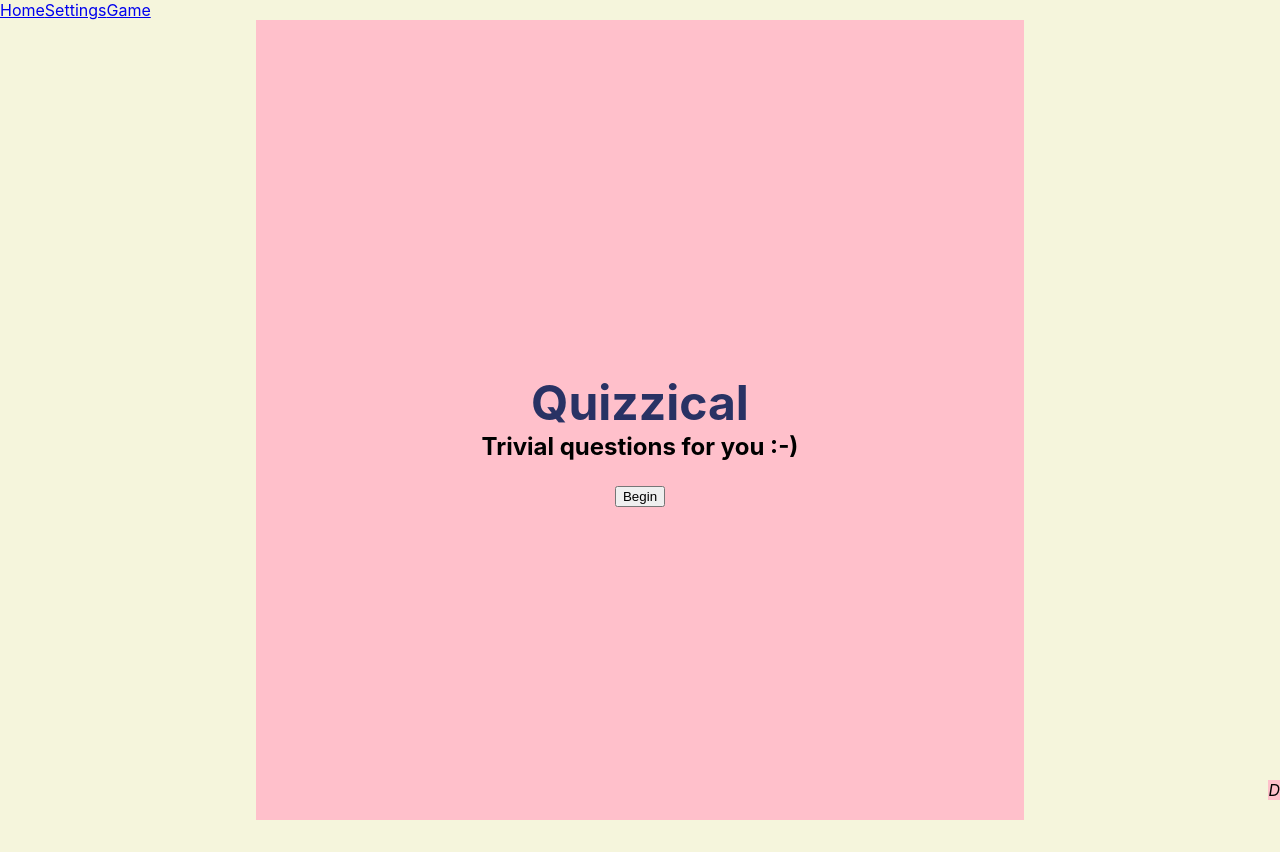
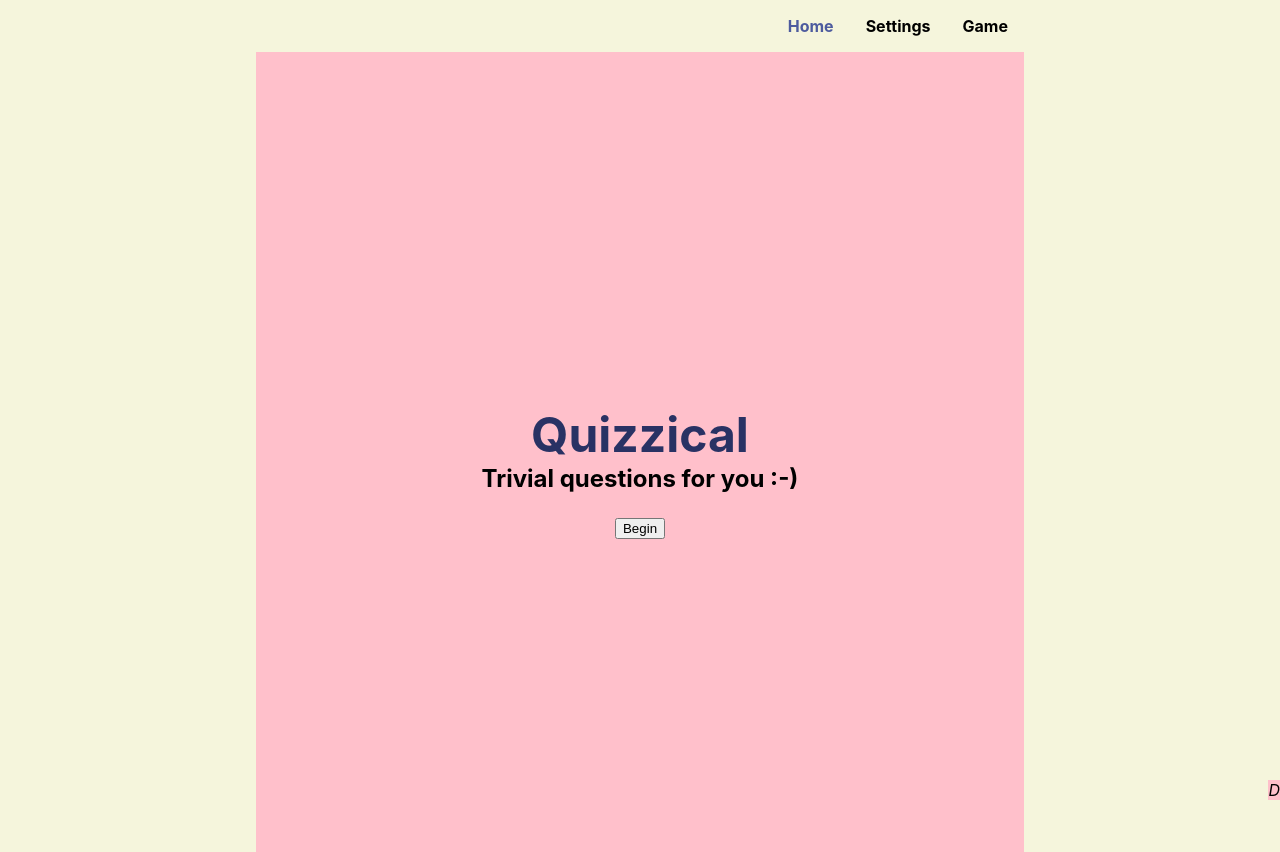
Before and after one commit to HealerC/quizzical, a React (Create React App) app: page / in a window 1280 px wide. Before the commit the page ends 820 px from the top, so only its background shows below. Built offline with nearby package versions, Linux system fonts and the light colour scheme; what tiny-timer would draw is missing.

Commit message:
feat: Initialize styling of the navbar

```diff
--- a/src/components/Navbar.js
+++ b/src/components/Navbar.js
@@ -4,9 +4,9 @@ import { NavLink } from "react-router-dom";
 const Navbar = () => {
   return (
     <nav>
-      <NavLink to="/">Home</NavLink>
-      <NavLink to="/settings">Settings</NavLink>
-      <NavLink to="/game">Game</NavLink>
+      <NavLink to="/" className={({ isActive }) => (isActive ? "link active" : "link")}>Home</NavLink>
+      <NavLink to="/settings" className={({ isActive }) => (isActive ? "link active" : "link")}>Settings</NavLink>
+      <NavLink to="/game" className={({ isActive }) => (isActive ? "link active" : "link")}>Game</NavLink>
     </nav>
   );
 };
--- a/src/stylesheets/app.css
+++ b/src/stylesheets/app.css
@@ -69,5 +69,26 @@ body {
     left: 80%;
   }
 }
+nav {
+  font-weight: bold;
+  width: 100%;
+  margin: auto;
+  display: flex;
+  justify-content: flex-end;
+}
+nav .link {
+  color: black;
+  text-decoration: none;
+  margin: 1rem;
+}
+nav .active {
+  color: #4D5B9E;
+}
+
+@media (min-width: 1000px) {
+  nav {
+    width: 60%;
+  }
+}
 
 /*# sourceMappingURL=app.css.map */
--- a/src/stylesheets/app.scss
+++ b/src/stylesheets/app.scss
@@ -4,3 +4,26 @@ $light-blue: #D6DBF5;
 $blue: #4D5B9E;
 
 @use 'home';
+
+nav {
+  font-weight: bold;
+  width: 100%;
+  margin: auto;
+  display: flex;
+  justify-content: flex-end;
+
+  .link {
+    color: black;
+    text-decoration: none;
+    margin: 1rem;
+  }
+  .active {
+    color: $blue;
+  }
+}
+
+@media (min-width: 1000px) {
+  nav {
+    width: 60%;
+  }
+}
```
Also changed, not shown: 1 other file (tests, documents, lock files or other folders).
